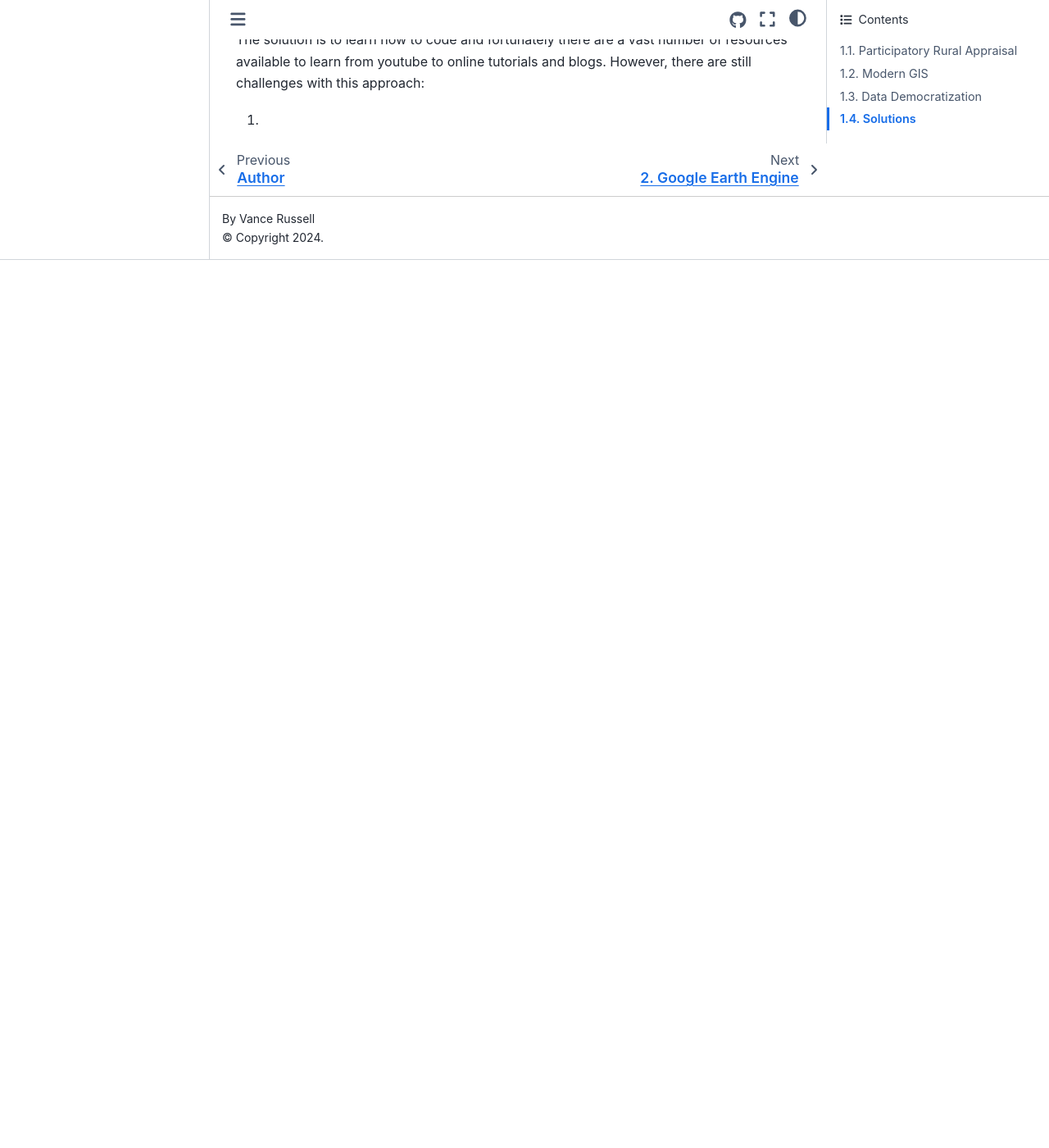
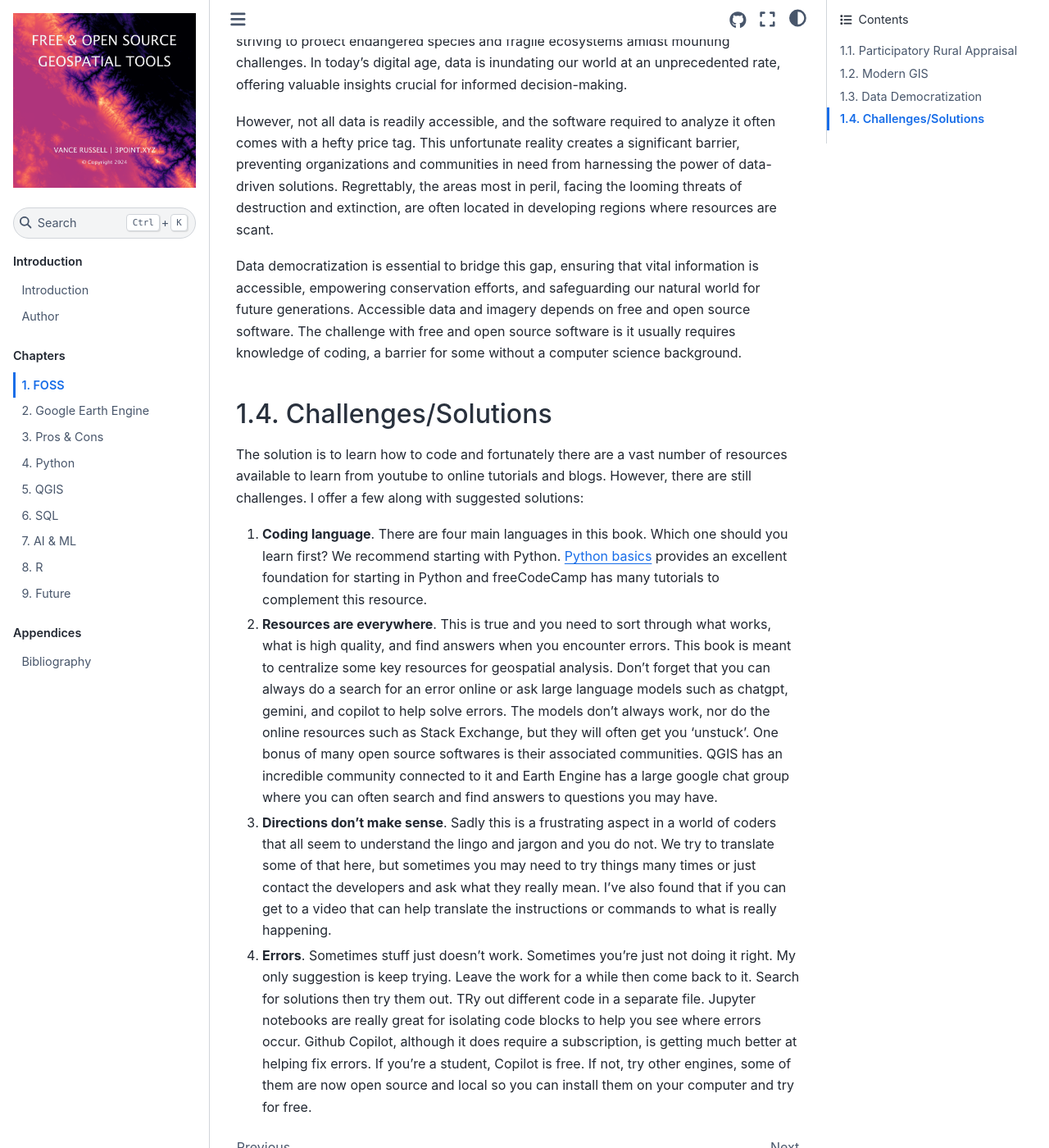
Before and after one commit to VRConservation/geosp, a Jupyter Book: the page built from chapters/02_foss.md, in a window 1280 px wide and 1400 px high, scrolled down 2403 px. Shown: the whole window at 82% size. Built offline with Jupyter Book 1.0.4 settings and Sphinx 7.4.7 and the Sphinx Book theme 1.1.4, drawn with Linux system fonts in a browser that asks for light colours; pages that are not in the unit, such as notebooks, are missing from menus; cross-references to code outside the pages are shown as plain code; before the commit the page ends 2720 px from its top, so only the background shows below that; some of the changed text lies outside the part shown.

Commit message:
foss chp edits added reference

````diff
--- a/chapters/02_foss.md
+++ b/chapters/02_foss.md
@@ -29,14 +29,20 @@
 ## Modern GIS
 Geographic information systems (GIS) have changed substantially in the past four decades from simple, but clunky map layers to complex software able to process thousands of datapoints in multiple dimensions. Even the term GIS has started to shift toward geospatial data and data analysis and data analysis nearly always has a spatial component.
 
-An explosion in data science during the past decade from big data to [big data is dead](https://motherduck.com/blog/big-data-is-dead/) has not only seen data have its [rock is dead/long live rock](https://www.youtube.com/watch?v=DqVcDV5kGcg) moment it has also seen proliferation in software and cost to geospatial analysis.
+An explosion in data science during the past decade from big data to <a href="https://motherduck.com/blog/big-data-is-dead/" target="_blank">big data is dead</a> has not only seen data have its <a href="https://www.youtube.com/watch?v=DqVcDV5kGcg" target="_blank">long live rock/rock is dead</a> moment it has also seen proliferation in software and cost to geospatial analysis.
 
 ```{admonition} Modern GIS
 "...the process, systems, and technology used to derive insights from geospatial data. Modern GIS
 uses open, interoperable, and standards-based technology. It can be run locally or in the cloud and can scale to work with different types, velocities, and data scales." {cite}`forrest2023`
 ```
 
+Modern GIS is open and run locally or in the cloud {cite}`forrestmod`. This shift from desktop and enterprise systems to cloud-native systems is a quantum leap from past geospatial analysis. Not only does this make use of efficient and serverless processing, it allows analysis at multiple scales and different users {numref}`cloud`.
 
+```{figure} /figures/cloud.png
+:height: 300px
+:name: cloud
+Modern cloud GIS infrastructure {cite}`forrestmod`.
+```
 
 ## Data Democratization
 Imagine a nonprofit NGO focused on wildlife conservation in a remote corner of the world, striving to protect endangered species and fragile ecosystems amidst mounting challenges. In today's digital age, data is inundating our world at an unprecedented rate, offering valuable insights crucial for informed decision-making.
@@ -45,7 +51,10 @@
 
 Data democratization is essential to bridge this gap, ensuring that vital information is accessible, empowering conservation efforts, and safeguarding our natural world for future generations. Accessible data and imagery depends on free and open source software. The challenge with free and open source software is it usually requires knowledge of coding, a barrier for some without a computer science background.
 
-## Solutions
-The solution is to learn how to code and fortunately there are a vast number of resources available to learn from youtube to online tutorials and blogs. However, there are still challenges with this approach:
+## Challenges/Solutions
+The solution is to learn how to code and fortunately there are a vast number of resources available to learn from youtube to online tutorials and blogs. However, there are still challenges. I offer a few along with suggested solutions:
 
-1.
+1. **Coding language**. There are four main languages in this book. Which one should you learn first? We recommend starting with Python. <a href="https://geog-414.gishub.org/book/python/01_getting_started.html" target="_blank">Python basics</a> provides an excellent foundation for starting in Python and freeCodeCamp has many tutorials to complement this resource.
+2. **Resources are everywhere**. This is true and you need to sort through what works, what is high quality, and find answers when you encounter errors. This book is meant to centralize some key resources for geospatial analysis. Don't forget that you can always do a search for an error online or ask large language models such as chatgpt, gemini, and copilot to help solve errors. The models don't always work, nor do the online resources such as Stack Exchange, but they will often get you 'unstuck'. One bonus of many open source softwares is their associated communities. QGIS has an incredible community connected to it and Earth Engine has a large google chat group where you can often search and find answers to questions you may have.
+3. **Directions don't make sense**. Sadly this is a frustrating aspect in a world of coders that all seem to understand the lingo and jargon and you do not. We try to translate some of that here, but sometimes you may need to try things many times or just contact the developers and ask what they really mean. I've also found that if you can get to a video that can help translate the instructions or commands to what is really happening.
+4. **Errors**. Sometimes stuff just doesn't work. Sometimes you're just not doing it right. My only suggestion is keep trying. Leave the work for a while then come back to it. Search for solutions then try them out. TRy out different code in a separate file. Jupyter notebooks are really great for isolating code blocks to help you see where errors occur. Github Copilot, although it does require a subscription, is getting much better at helping fix errors. If you're a student, Copilot is free. If not, try other engines, some of them are now open source and local so you can install them on your computer and try for free.
````
Also changed, not shown: figures/cloud.png (added), 2 other files.
